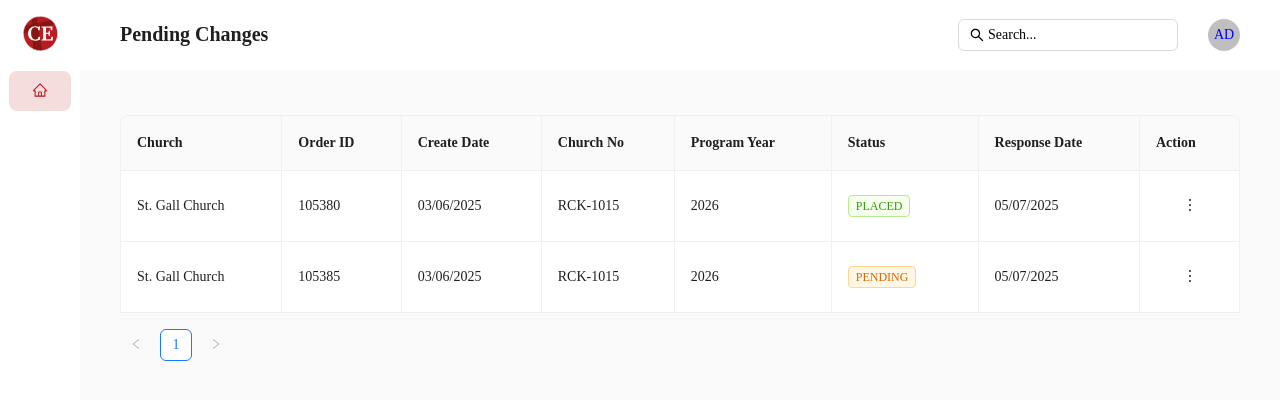
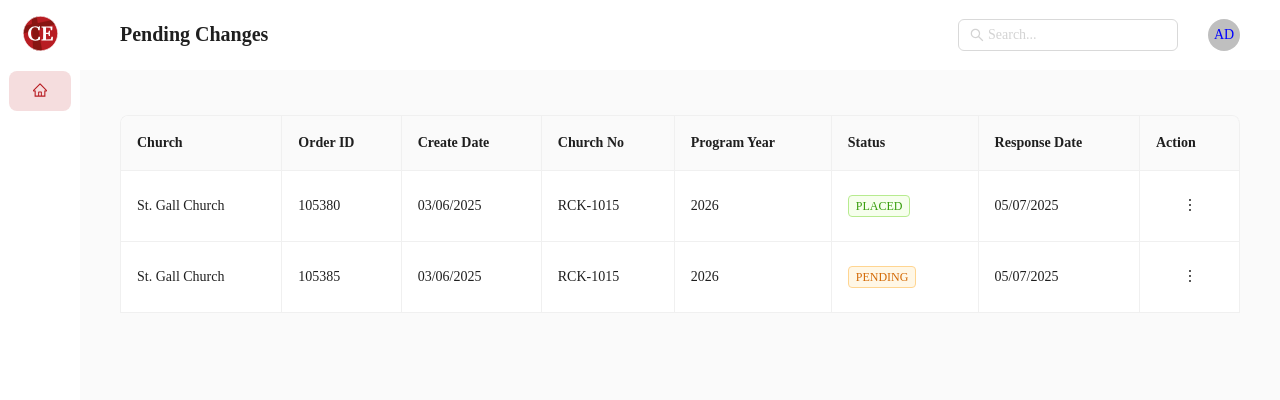
Before and after one commit to MyroslavaMM/mirus_edit_order, a React (Vite) app in the folder mirus_edit_order.client/: page /admin in a window 1280 px wide. Shown: the top 400 px of the page. Built offline with nearby package versions, Linux system fonts and the light colour scheme.

Commit message:
updated design

```diff
--- a/mirus_edit_order.client/src/components/adminTable/index.less
+++ b/mirus_edit_order.client/src/components/adminTable/index.less
@@ -19,18 +19,18 @@
   width: 200px;
 }
 
-.admin-table-actions-wrapper {
-  gap: 10px;
-  flex-direction: column;
-  .table-action {
-    min-width: 20px;
-    font-size: 14px;
-    width: 70px;
-    height: 25px;
-  }
+button.table-action {
+  min-width: 20px;
+  font-size: 14px;
+  width: 70px;
+  height: 25px;
 }
 
 .order-detail {
+  &.ant-descriptions-item-label {
+    color: #000;
+  }
+
   .prev-value {
     color: #000;
     opacity: 0.5;
--- a/mirus_edit_order.client/src/components/adminTable/index.tsx
+++ b/mirus_edit_order.client/src/components/adminTable/index.tsx
@@ -67,7 +67,6 @@ const AdminTable: FC = () => {
       {
         key: "1",
         label: (
-          <Row className={"admin-table-actions-wrapper"}>
           <Button
             color="primary"
             variant="outlined"
@@ -75,6 +74,11 @@ const AdminTable: FC = () => {
           >
             Approve
           </Button>
+        ),
+      },
+      {
+        key: "2",
+        label: (
           <Button
             color="danger"
             variant="outlined"
@@ -82,7 +86,6 @@ const AdminTable: FC = () => {
           >
             Reject
           </Button>
-          </Row>
         ),
       },
     ];
@@ -213,8 +216,12 @@ const AdminTable: FC = () => {
         rootClassName={"admin-table"}
         columns={columns}
         dataSource={dataSource}
-        pagination={{ position: ["bottomLeft"] }}
         scroll={{ x: true }}
+        pagination={
+          dataSource.length > 10
+            ? { pageSize: 10, position: ["bottomLeft"] }
+            : false
+        }
         bordered
       />
       <CustomDrawer
--- a/mirus_edit_order.client/src/components/customerContent/index.less
+++ b/mirus_edit_order.client/src/components/customerContent/index.less
@@ -7,14 +7,6 @@
 
     .order-description {
       width: 100%;
-    }
-
-    .ant-descriptions-view {
-      .ant-descriptions-row {
-        .ant-descriptions-item-label {
-          color: #000;
-        }
-      }
     }
   }
 
--- a/mirus_edit_order.client/src/components/header/index.less
+++ b/mirus_edit_order.client/src/components/header/index.less
@@ -16,7 +16,7 @@
   .header-search {
     .ant-input {
       &::placeholder {
-        color: #000;
+        color: lightgray;
       }
     }
 
@@ -29,7 +29,7 @@
       display: none;
     }
     .search-icon {
-      color: #000;
+      color: lightgray;
     }
   }
 
--- a/mirus_edit_order.client/src/index.css
+++ b/mirus_edit_order.client/src/index.css
@@ -97,7 +97,7 @@ button.ant-btn-color-primary.ant-btn-variant-solid {
   font-weight: 600;
   font-size: 16px;
   height: 38px;
-  min-width: 100px;
+  min-width: 90px;
 }
 
 button.ant-btn-variant-outlined:hover {
@@ -115,6 +115,10 @@ button.ant-btn-color-primary.ant-btn-variant-solid {
 
 .ant-layout {
   background-color: #fafafa;
+}
+
+.ant-input-outlined:hover {
+  border-color: #b81d23;
 }
 
 .ant-checkbox-checked .ant-checkbox-inner {
@@ -153,6 +157,18 @@ button.ant-btn-color-primary.ant-btn-variant-solid {
   box-shadow: none;
 }
 
+.ant-descriptions.ant-descriptions-small
+  div.ant-descriptions-view
+  .ant-descriptions-row
+  .ant-descriptions-item-label {
+  color: #000;
+  font-weight: 600;
+}
+
+.ant-drawer .ant-drawer-footer {
+  padding: 13px 16px;
+}
+
 @media (prefers-color-scheme: light) {
   :root {
     color: #213547;
```
Lines whose indentation alone changed are shown as unchanged.
